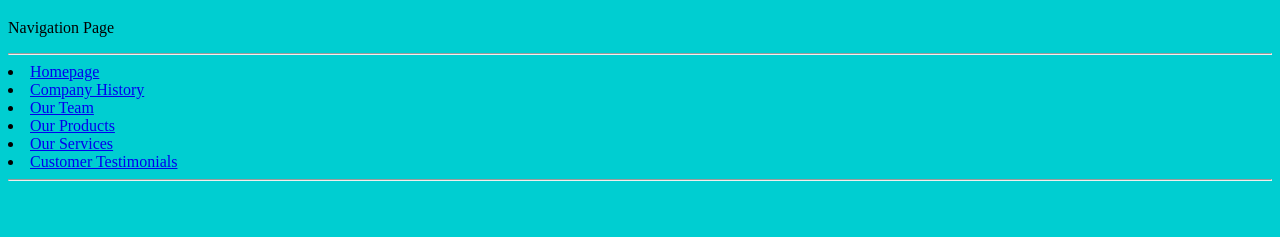
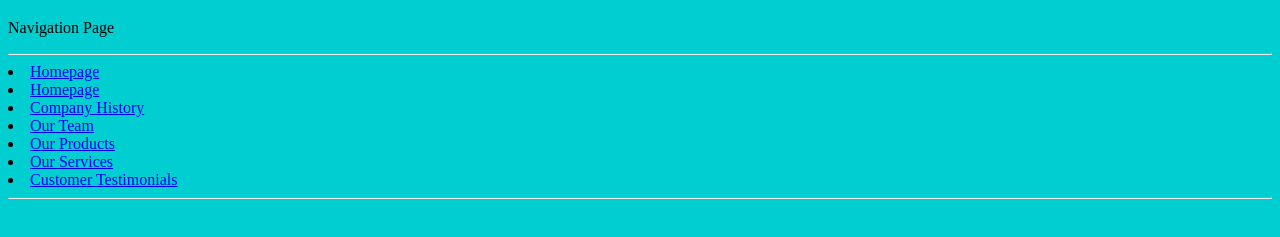
Before and after one commit to phill357/Navigation-Page, a plain HTML site: page index.html in a window 1280 px wide. Shown: the part 67-304 px from the top of the page. Drawn offline with Linux system fonts and the light colour scheme.

Commit message:
Update index.html

```diff
--- a/index.html
+++ b/index.html
@@ -14,6 +14,7 @@
 <hr>
 
  	<li><a href="#News">Homepage</a></li>
+	<li><a href="#contact">Homepage</a></li>
  	<li><a href="#contact">Company History</a></li>
  	<li><a href="#about">Our Team</a></li>
 	<li><a href="#about">Our Products</a></li>
```
